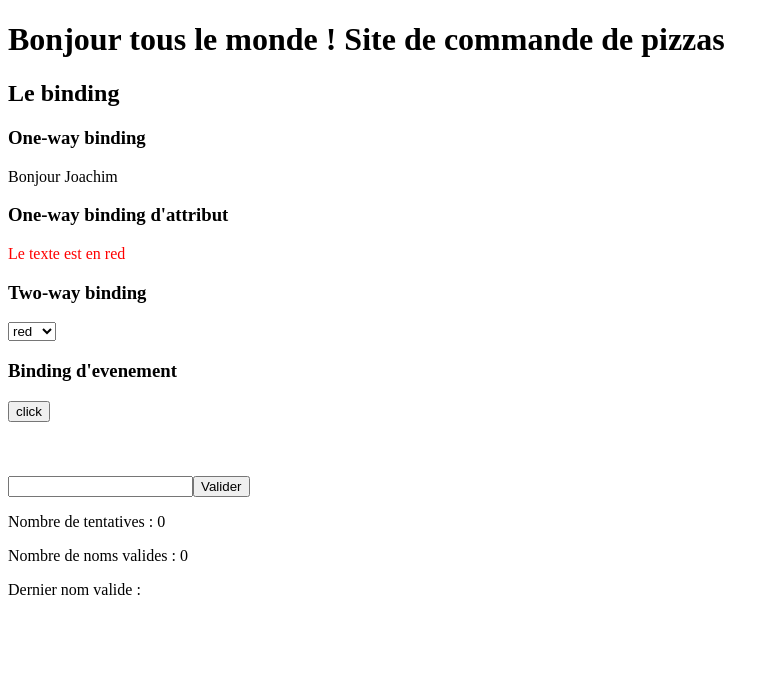
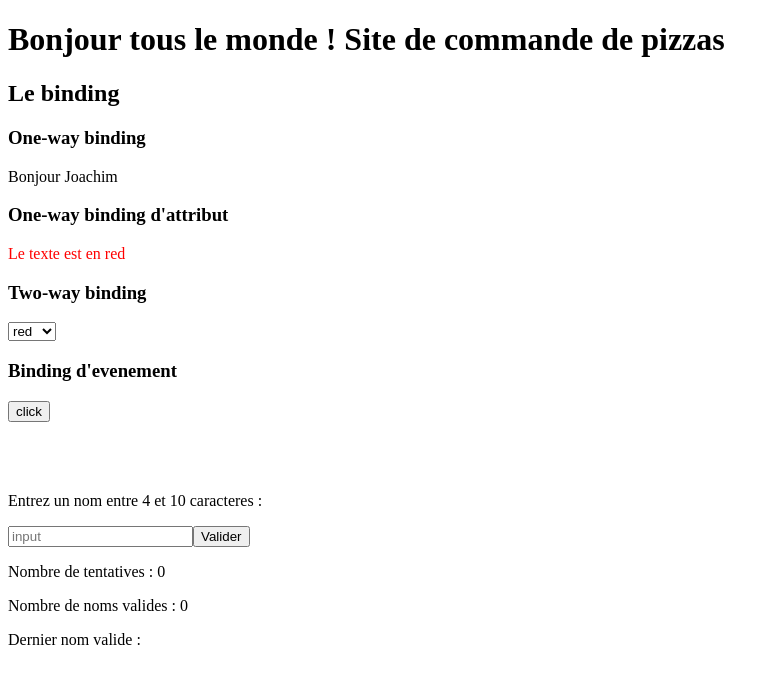
Before and after one commit to JoachimF17/demo_angular, an Angular app: page / in a window 1280 px wide. Shown: the top 684 px of the page, without its empty margins (0-779 px from the left). Built offline with nearby package versions, Linux system fonts and the light colour scheme.

Commit message:
blindage exo1

```diff
--- a/src/app/components/demo-binding/demo-binding.component.html
+++ b/src/app/components/demo-binding/demo-binding.component.html
@@ -18,4 +18,4 @@
 
 <h3>Binding d'evenement</h3>
 
-<button (click)="onClick($event)">click</button>
+<button (click)="switchColor()">click</button>
--- a/src/app/components/demo-binding/demo-binding.component.ts
+++ b/src/app/components/demo-binding/demo-binding.component.ts
@@ -18,6 +18,7 @@ export class DemoBindingComponent implements OnInit {
   onClick(param: any){
     console.log(param);
     param.target.style.backgroundColor = 'green';
+    this.switchColor();
   }
 
   switchColor(){
--- a/src/app/components/exo1/exo1.component.html
+++ b/src/app/components/exo1/exo1.component.html
@@ -1,7 +1,7 @@
-<form action="">
-    <input id="input" type="text" name="input">
-    <button (click)="onClick()">Valider</button>
-</form>
+<p>Entrez un nom entre 4 et 10 caracteres : </p>
+
+<input type="text" placeholder="input" [(ngModel)]="input">
+<button (click)="onClick()">Valider</button>
 
 <div>
     <p>Nombre de tentatives : {{nbTentatives}}</p>
--- a/src/app/components/exo1/exo1.component.ts
+++ b/src/app/components/exo1/exo1.component.ts
@@ -8,8 +8,8 @@ import { Component, OnInit } from '@angular/core';
 export class Exo1Component implements OnInit {
   nbTentatives: number = 0;
   nbValides: number = 0;
-  input: string = "";
-  nom: string = "";
+  input!: string;
+  nom?: string;
 
   constructor() { }
 
@@ -17,16 +17,21 @@ export class Exo1Component implements OnInit {
   }
 
   onClick(){
-    this.nbTentatives++;
+    let min = 4;
+    let max = 10;
+    let regex = "^[a-zA-Z]{"+min+","+max+"}$";
 
-    this.input = (<HTMLInputElement>document.getElementById("input")).value;
+    if(this.input && this.input.length > 0)
+    {
+      this.nbTentatives++;
 
-    if(this.input.length <= 10 && this.input.length >=4)
-    {
-      this.nbValides++;
-      this.nom = this.input;
+      if(this.input.match(regex))
+      {
+        this.nbValides++;
+        this.nom = this.input;
+      }
+
+      this.input = "";
     }
-
   }
-
 }
```
